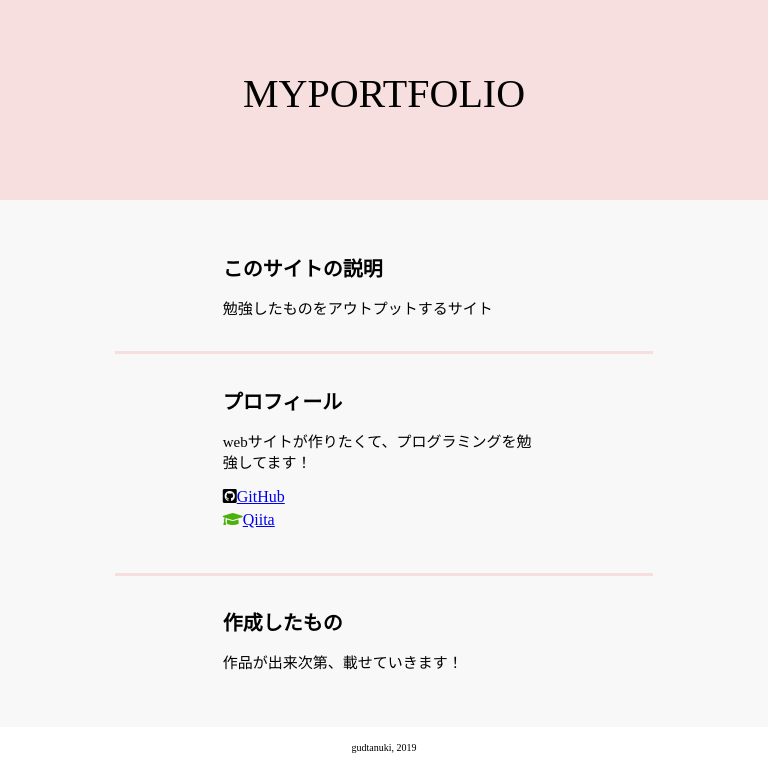
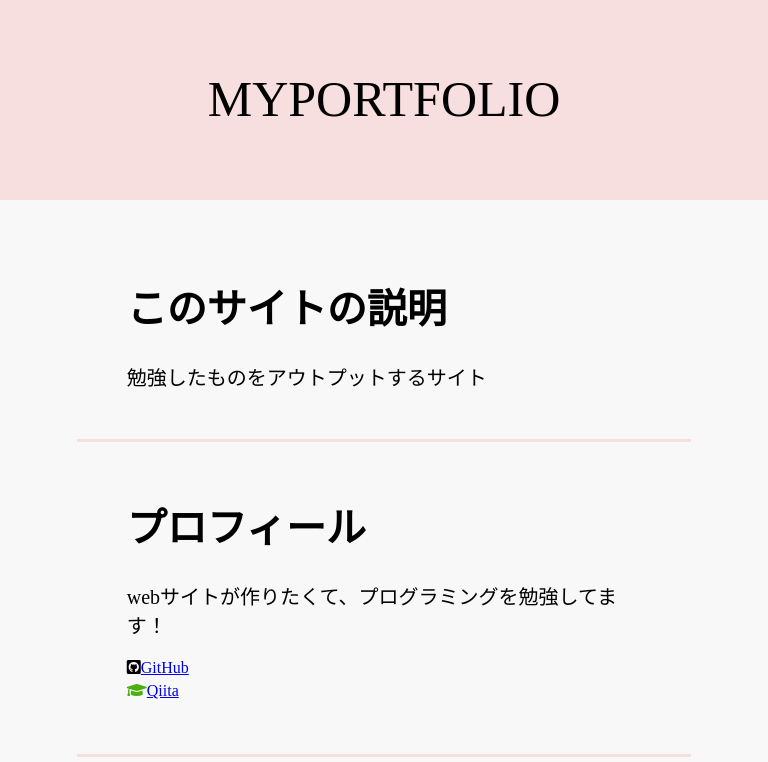
Before and after one commit to gudanago/anago, a plain HTML site: page index.html in a window 768 px wide. Shown: the top 762 px of the page. Drawn offline with Linux system fonts and the light colour scheme.

Commit message:
Update style.css

```diff
--- a/sass/style.css
+++ b/sass/style.css
@@ -8,15 +8,36 @@ html, body {
     background-color: #f8dfdf;
     padding: 30px;
     height: 140px; }
+    @media (max-width: 420px) {
+      html div.container header, body div.container header {
+        padding: 5px; } }
     html div.container header div.header-item, body div.container header div.header-item {
       text-align: center;
       font-size: 40px; }
+      @media screen and (min-width: 420px) and (max-width: 1024px) {
+        html div.container header div.header-item, body div.container header div.header-item {
+          font-size: 50px; } }
+      @media screen and (min-width: 420px) and (max-width: 1024px) {
+        html div.container header div.header-item p, body div.container header div.header-item p {
+          margin: 40px; } }
   html div.container main, body div.container main {
     padding: 30px 15%; }
+    @media (max-width: 1024px) {
+      html div.container main, body div.container main {
+        padding: 30px 10%; } }
+    @media (max-width: 420px) {
+      html div.container main, body div.container main {
+        padding: 5px; } }
     html div.container main h1, body div.container main h1 {
       font-size: 20px; }
+      @media screen and (min-width: 420px) and (max-width: 1024px) {
+        html div.container main h1, body div.container main h1 {
+          font-size: 40px; } }
     html div.container main p, body div.container main p {
       font-size: 15px; }
+      @media screen and (min-width: 420px) and (max-width: 1024px) {
+        html div.container main p, body div.container main p {
+          font-size: 20px; } }
     html div.container main ul, body div.container main ul {
       list-style: none;
       padding: 0; }
@@ -28,15 +49,39 @@ html, body {
       border: none; }
     html div.container main div.main-description, body div.container main div.main-description {
       padding: 10px 20%; }
+      @media (max-width: 420px) {
+        html div.container main div.main-description, body div.container main div.main-description {
+          padding: 10px 10%; } }
+      @media (max-width: 1024px) {
+        html div.container main div.main-description, body div.container main div.main-description {
+          padding: 20px 50px; } }
     html div.container main div.main-profile, body div.container main div.main-profile {
       padding: 10px 20%; }
+      @media (max-width: 420px) {
+        html div.container main div.main-profile, body div.container main div.main-profile {
+          padding: 10px 10%; } }
+      @media (max-width: 1024px) {
+        html div.container main div.main-profile, body div.container main div.main-profile {
+          padding: 20px 50px; } }
     html div.container main div.main-portfolio, body div.container main div.main-portfolio {
       padding: 10px 20%; }
+      @media (max-width: 420px) {
+        html div.container main div.main-portfolio, body div.container main div.main-portfolio {
+          padding: 10px 10%; } }
+      @media (max-width: 1024px) {
+        html div.container main div.main-portfolio, body div.container main div.main-portfolio {
+          padding: 20px 50px; } }
   html div.container footer, body div.container footer {
     background-color: white;
     padding: 5px 30px;
     text-align: center; }
+    @media screen and (min-width: 420px) and (max-width: 1024px) {
+      html div.container footer, body div.container footer {
+        padding: 10px 30px; } }
     html div.container footer p.copyright, body div.container footer p.copyright {
       font-size: 10px; }
+      @media screen and (min-width: 420px) and (max-width: 1024px) {
+        html div.container footer p.copyright, body div.container footer p.copyright {
+          font-size: 20px; } }
 
 /*# sourceMappingURL=style.css.map */
```
